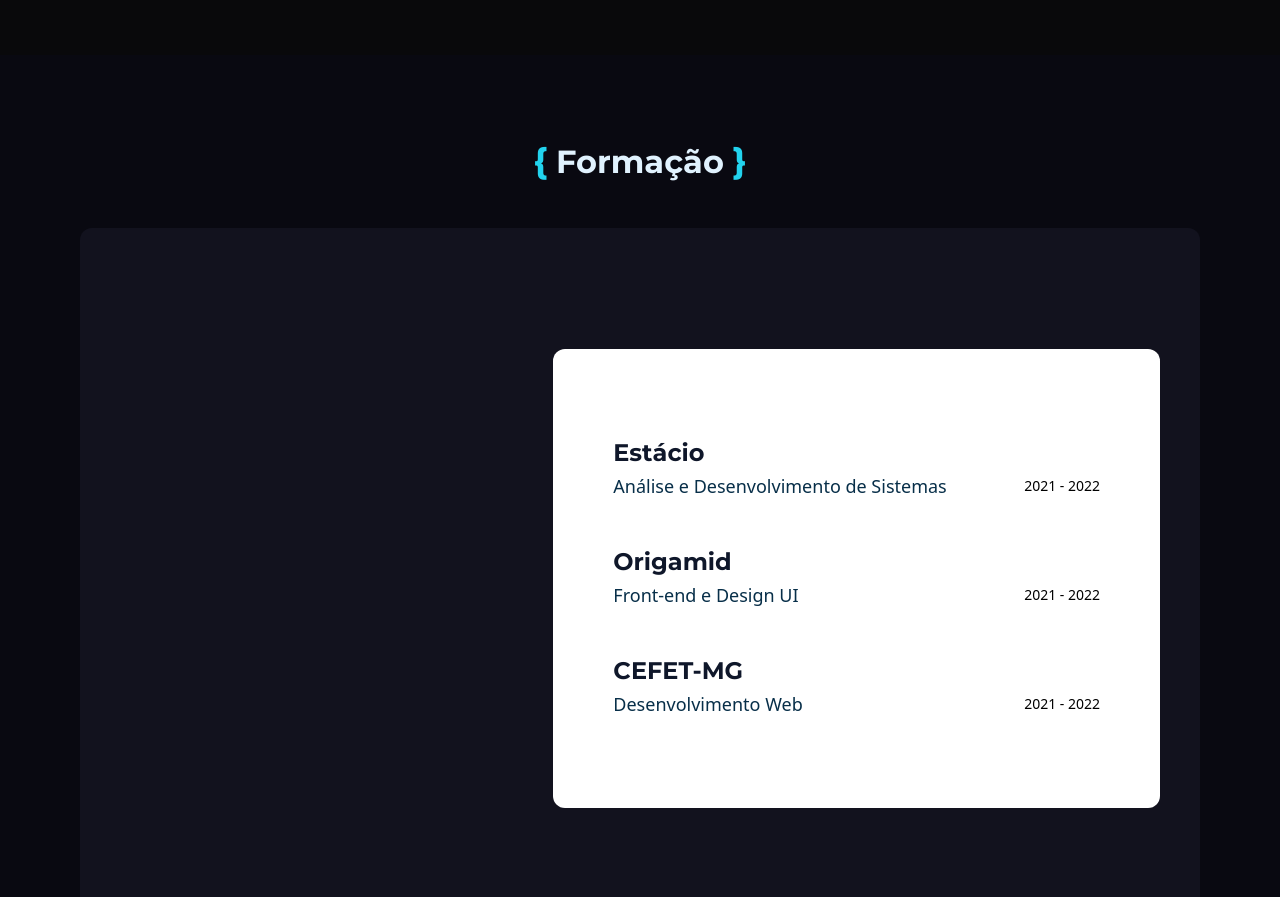
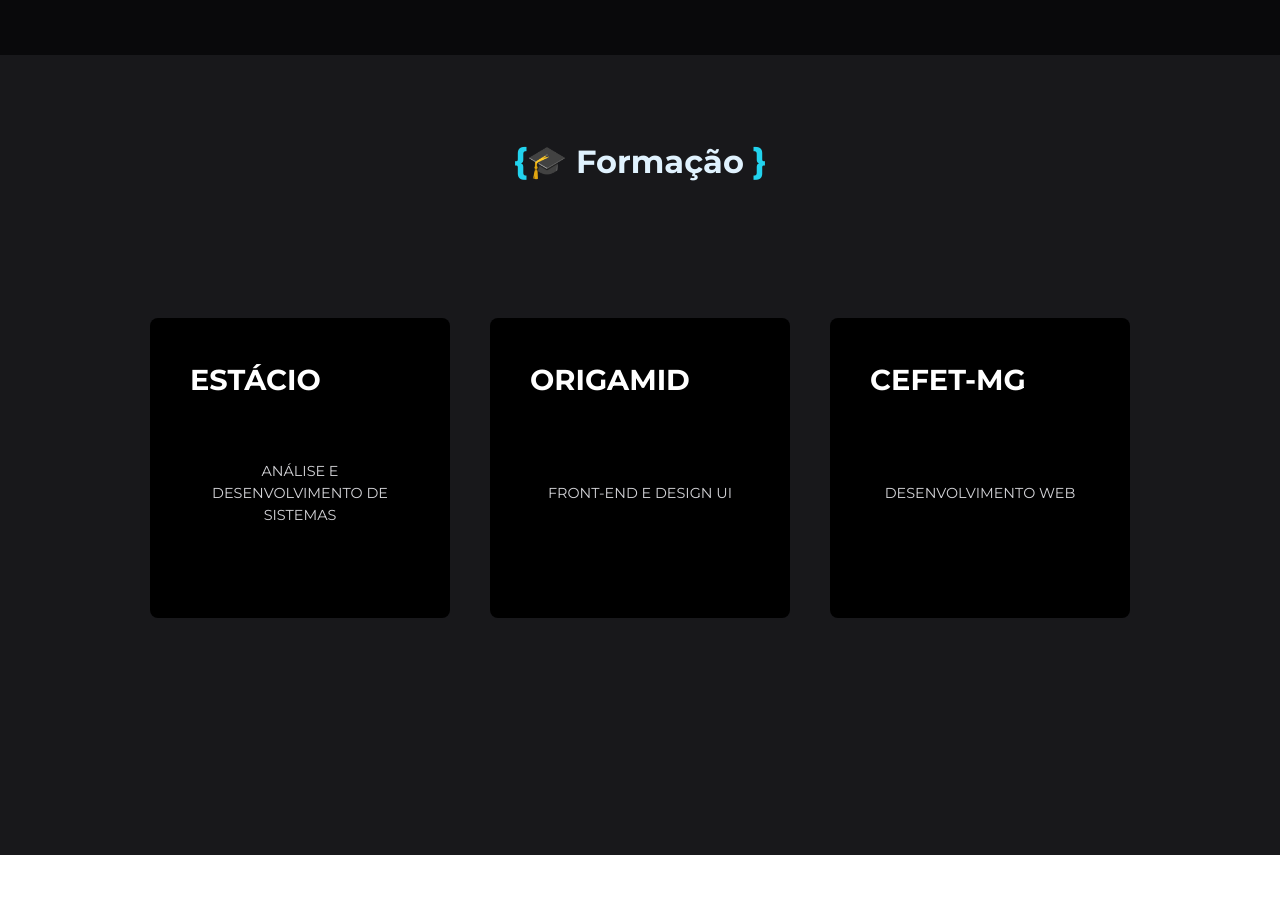
Before and after one commit to pedromakaveli/portfolio, a Vue app: page / in a window 1280 px wide. Shown: the part 1900-2797 px from the top of the page. After the commit the page ends 2755 px from the top, so only its background shows below. Built offline with nearby package versions, Linux system fonts and the light colour scheme.

Commit message:
New style on formaction section

```diff
--- a/src/assets/style.css
+++ b/src/assets/style.css
@@ -12,9 +12,9 @@
     content: '';
     position: absolute;
     height: 6px;
-    width: 20px;
-    top: 12px;
-    left: -30px;
+    width: 25px;
+    top: 20px;
+    left: -50px;
     background: linear-gradient(130deg, #7305FF 0%, #BE05FF 100%), linear-gradient(130deg, #7305FF 0%, #BE05FF 100%);
 
 }
--- a/src/components/formacaoSection.vue
+++ b/src/components/formacaoSection.vue
@@ -1,46 +1,21 @@
 <template>
     <!-- Inicia a div do portfolio -->
-    <div class="mt-20 bg-primary pt-10 md:pt-20 pb-5 px-20 min-h-screen">
+    <div class="mt-20 bg-zinc-900 pt-10 md:pt-20 pb-5 px-20 min-h-screen">
         <div class="container mx-auto">
             <h1 id="formacao" class="text-center cursor-pointer font-bold font-montserrat text-sky-100 text-[1.5rem] md:text-[2rem] hover:text-cyan-400">
-                <span class="text-cyan-400 text-[2.2rem]">{</span> Formação <span class="text-cyan-400 text-[2.2rem]">}</span></h1>
+                <span class="text-cyan-400 text-[2.2rem]">{</span>🎓 Formação <span class="text-cyan-400 text-[2.2rem]">}</span></h1>
 
-                <div class="mt-10 flex justify-center">
-                    <div class="bg-secondary grid xl:grid-cols-12 h-[700px] w-[100vw] items-center p-10 rounded-xl">
-                        <div class="self-start grid justify-center justify-items-center items-center col-span-5 p-10 text-white">
-                            <img v-if="schoolSelected.instituicao == 'Origamid'" class="mb-5" src="../assets/imgs/origamid.png" alt="">
-                            <h1 :class="schoolSelected.instituicao == 'Estácio' ? 'estacio-title' : '' ||
-                            schoolSelected.instituicao == 'Origamid' ? 'origamid-title' : ''"
-                            class="text-[2.5rem] font-montserrat uppercase font-bold">{{schoolSelected.instituicao}}</h1>
-                            <h2 class="text-center text-[1rem] uppercase font-montserrat mt-1 text-gray-20 tracking-[0.90px]">{{schoolSelected.curso}}</h2>
+                <div class="flex justify-center content-center items-center min-h-[70vh] gap-10">
+                    <div v-for="(formacao, index) in formacao" :key="index" class="flex flex-col gap-2 h-[300px] w-[300px] px-10 py-10 course bg-black rounded-lg">
+                        <h1 :class="{
+                                'detail-blue': formacao.instituicao === 'Estácio' || formacao.instituicao === 'CEFET-MG',
+                                'detail-purple': formacao.instituicao === 'Origamid'
+                            }" class="flex-grow text-white text-[1.8rem] font-montserrat uppercase font-bold">
+                            {{formacao.instituicao}}
+                        </h1>
+                        <h2 class="text-center flex-grow text-zinc-300 text-[0.90rem] font-montserrat uppercase">{{formacao.curso}}</h2>
+                    </div>
 
-                            <div v-if="schoolSelected.instituicao == 'Estácio'" class="estacio mt-20">
-                                <my-button></my-button>
-                            </div>
-                        </div>
-
-                        <div class="rounded-mg col-span-7 rounded-xl text-lg bg-white">
-                            <div class="my-[70px] cursos">
-                                <div  class="curso mb-2 cursor-pointer" v-for="(curso, index) in formacao" :key="index">
-                                    <div @click="schoolSelected = curso" class="flex px-[60px] py-5 flex-col gap-[5px]">
-                                        <h1 :class="
-                                        curso.instituicao == 'Estácio' ? 'detail-blue' : '' ||
-                                        curso.instituicao == 'Origamid' ? 'detail-purple' : '' ||
-                                        curso.instituicao == 'CEFET-MG' ? 'detail-blue' : ''
-
-                                        " class="text-[1.5rem] font-montserrat font-bold text-slate-900">{{curso.instituicao}}</h1>
-
-                                        <div class="flex flex-row items-center justify-between">
-                                            <h1 class="text-[1.125rem] text-sky-950">{{curso.curso}}</h1>
-                                            <span class="text-sm">2021 - 2022</span>
-                                        </div>
-                                    </div>
-                                </div>
-                            </div>
-
-                        </div>
-
-                    </div>
                 </div>
         </div>
     </div>
@@ -48,11 +23,8 @@
 </template>
 
 <script>
-import myButton from './myButton.vue'
+
 export default {
-    components: {
-        'my-button': myButton
-    },
 
     data() {
         return {
--- a/src/components/introSection.vue
+++ b/src/components/introSection.vue
@@ -2,7 +2,7 @@
     <!-- Inicia a div de apresentação -->
     <div class="md:mt-[80px] grid place-content-center place-items-center min-h-[100vh]">
         <h1
-            class="text-center font-vancouver font-normal text-[2.50rem] lg:text-[5.2rem] sm:text-[3.5rem] text-slate-50 uppercase tracking-[.10em] font-bold">
+            class="text-center font-vancouver font-normal text-[2.50rem] lg:text-[6rem] sm:text-[3.5rem] text-slate-50 uppercase tracking-[.10em] font-bold">
             Pedro Lacerda
         </h1>
         <h2
```
